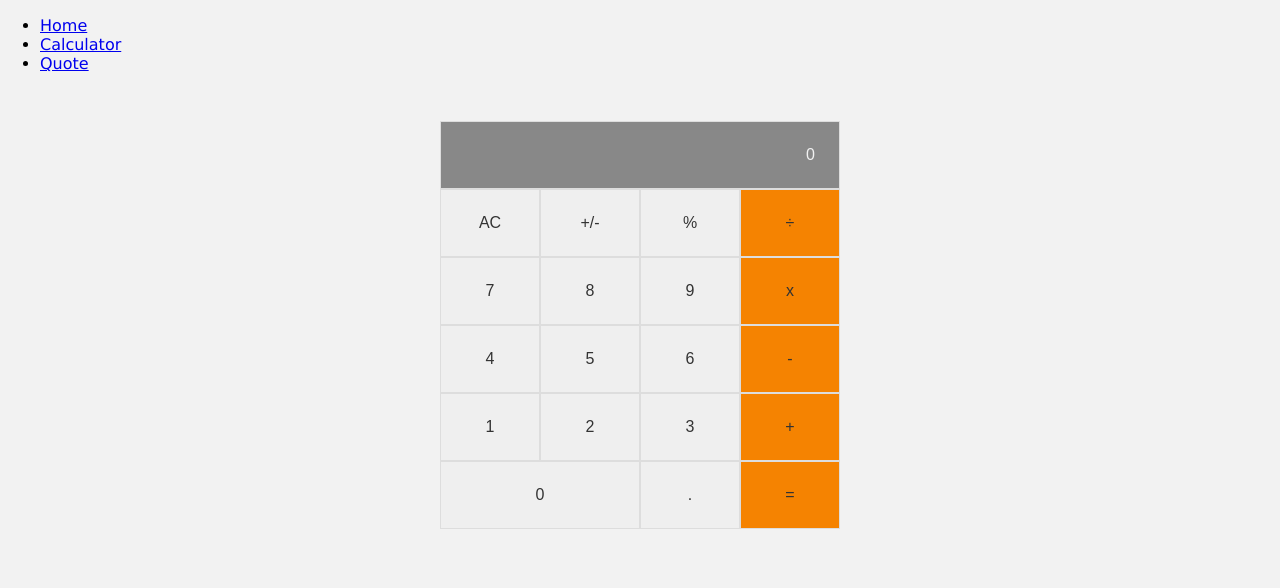
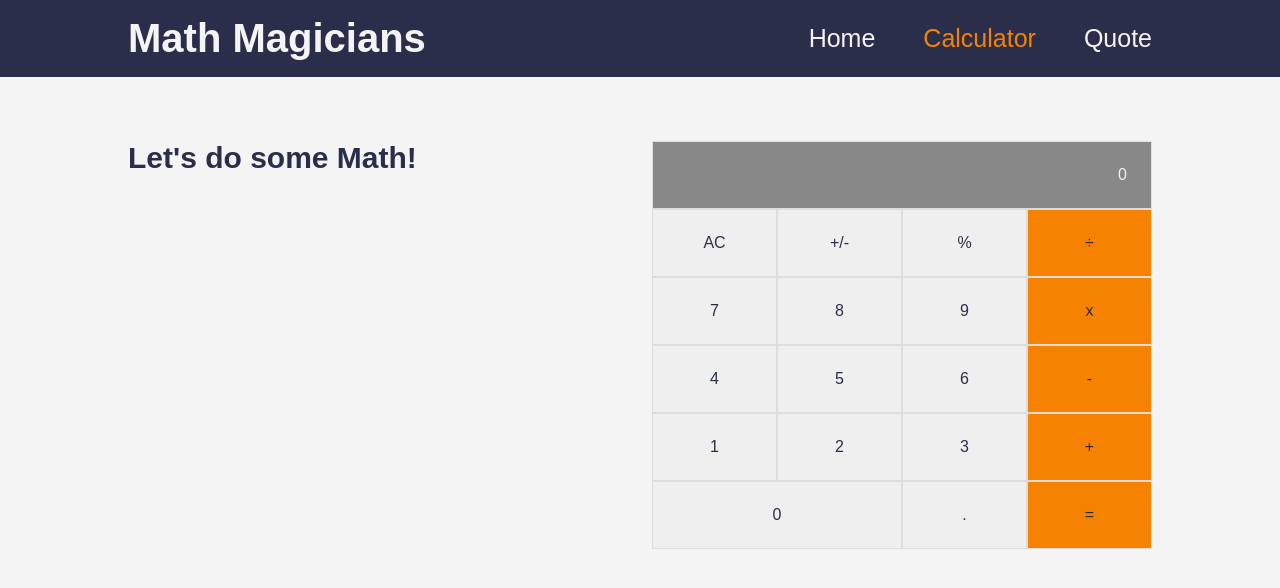
Before and after one commit to isaka-lumato/math-magicians-1, a React (Create React App) app: page /calculator in a window 1280 px wide. Shown: the top 588 px of the page. Built offline with nearby package versions, Linux system fonts and the light colour scheme.

Commit message:
Add style to Calculator page

```diff
--- a/src/App.css
+++ b/src/App.css
@@ -1,14 +1,41 @@
+* {
+  margin: 0;
+  padding: 0;
+}
+
 body {
   margin: 0;
-  font-family: Verdana, Geneva, Tahoma, sans-serif;
+  font-family: Arial, Helvetica, sans-serif;
   -webkit-font-smoothing: antialiased;
   -moz-osx-font-smoothing: grayscale;
-  background-color: #f2f2f2;
+  background-color: #f4f4f4;
+}
+
+.site-wrapper {
+  width: 100%;
+  height: 100vh;
+}
+
+/* Calculator Page */
+
+.calcWrapper {
+  width: 80%;
+  margin: 2rem auto;
+  display: flex;
+  flex-direction: column;
+  align-items: center;
+  row-gap: 2rem;
+}
+
+.mdHeading {
+  font-size: 30px;
+  text-align: center;
+  color: #2b2e4a;
 }
 
 .calc-container {
-  width: 400px;
-  margin: 3rem auto;
+  width: 500px;
+  text-align: center;
 }
 
 .button-wrap {
@@ -23,7 +50,7 @@ body {
   border: 1px solid #ddd;
   text-align: center;
   font-size: 16px;
-  color: #333;
+  color: #2b2e4a;
   padding: 1.5rem;
   cursor: pointer;
 }
@@ -58,3 +85,91 @@ body {
   /* Internet Explorer 10-11 */
   color: #f1f1f1;
 }
+
+/* Navbar */
+.navLinks {
+  list-style: none;
+  display: flex;
+}
+
+.navLink {
+  margin-right: 3rem;
+}
+
+.link {
+  color: #f4f4f4;
+  font-size: 25px;
+  text-decoration: none;
+}
+
+.link:hover {
+  text-decoration: underline;
+}
+
+.navLink:last-child {
+  margin-right: 0;
+}
+
+.active-link {
+  color: rgb(245, 131, 1);
+}
+
+.navBar {
+  background-color: #2b2e4a;
+}
+
+.navBarWrap {
+  width: 80%;
+  margin: 0 auto;
+  display: flex;
+  flex-direction: column;
+  align-items: center;
+  padding: 1rem 0;
+  row-gap: 1.5rem;
+}
+
+.bigHeading {
+  color: #f4f4f4;
+  font-size: 40px;
+}
+
+/* Home Page */
+
+.homePageWrap {
+  width: 80%;
+  margin: 2rem auto;
+  color: #2b2e4a;
+}
+
+.homeParagraph {
+  margin-top: 2rem;
+}
+
+@media (min-width: 800px) {
+  .navLink:last-child {
+    margin-right: 0;
+  }
+
+  .navBarWrap {
+    flex-direction: row;
+    justify-content: space-between;
+    align-items: center;
+    padding: 1rem 0;
+  }
+
+  /* Calculator Page */
+
+  .calcWrapper {
+    flex-direction: row;
+    column-gap: 3rem;
+    margin-top: 4rem;
+    justify-content: space-between;
+    align-items: flex-start;
+  }
+
+  .mdHeading {
+    font-size: 30px;
+    text-align: center;
+    color: #2b2e4a;
+  }
+}
--- a/src/App.js
+++ b/src/App.js
@@ -15,7 +15,7 @@ class App extends React.Component {
 
   render() {
     return (
-      <>
+      <div className="site-wrapper">
         <Navbar />
         <Switch>
           <Route exact path="/">
@@ -33,7 +33,7 @@ class App extends React.Component {
             <NotMatch />
           </Route>
         </Switch>
-      </>
+      </div>
     );
   }
 }
--- /dev/null
+++ b/src/components/Header.js
@@ -0,0 +1,9 @@
+import React from 'react';
+
+const Header = () => (
+  <div>
+    <h1 className="bigHeading">Math Magicians</h1>
+  </div>
+);
+
+export default Header;
--- a/src/components/calculator.js
+++ b/src/components/calculator.js
@@ -28,6 +28,10 @@ const Calculator = () => {
   }
 
   return (
+    <div className="calcWrapper">
+      <div>
+        <h2 className="mdHeading">Let&apos;s do some Math!</h2>
+      </div>
       <div className="calc-container">
         <div className="calc-wrap">
           <div className="button-wrap">
@@ -116,6 +120,7 @@ const Calculator = () => {
           </div>
         </div>
       </div>
+    </div>
   );
 };
 
--- a/src/pages/Home.js
+++ b/src/pages/Home.js
@@ -2,10 +2,24 @@ import React from 'react';
 
 const Home = () => (
   <div>
-    <div>
-      <h1>Hello Microverse</h1>
-      <h1>Hello Microverse</h1>
-      <h1>Hello Microverse</h1>
+    <div className="homePageWrap">
+      <h1>Welcome to our page</h1>
+      <p className="homeParagraph">
+        Lorem ipsum dolor sit amet, consectetur adipiscing elit. Fusce tellus
+        augue, tincidunt malesuada nulla sed, rutrum porttitor dui. Nunc egestas
+        lectus vitae ante aliquet lobortis. Integer nec elementum augue. Morbi
+        imperdiet gravida elit id pulvinar. Fusce scelerisque eleifend pretium.
+        In ultrices mi nec lacinia lacinia. Nulla facilisi. In vestibulum nulla
+        sed tempor vehicula.
+      </p>
+      <p className="homeParagraph">
+        Lorem ipsum dolor sit amet, consectetur adipiscing elit. Fusce tellus
+        augue, tincidunt malesuada nulla sed, rutrum porttitor dui. Nunc egestas
+        lectus vitae ante aliquet lobortis. Integer nec elementum augue. Morbi
+        imperdiet gravida elit id pulvinar. Fusce scelerisque eleifend pretium.
+        In ultrices mi nec laciniaslacinia. Nulla facilisi. In vestibulum nulla
+        sed tempor vehicula.
+      </p>
     </div>
   </div>
 );
--- a/src/pages/Navbar.js
+++ b/src/pages/Navbar.js
@@ -1,5 +1,6 @@
 import React from 'react';
 import { NavLink } from 'react-router-dom';
+import Header from '../components/Header';
 
 const Navbar = () => {
   const links = [
@@ -22,15 +23,18 @@ const Navbar = () => {
 
   return (
     <nav className="navBar">
-      <ul>
+      <div className="navBarWrap">
+        <Header />
+        <ul className="navLinks">
           {links.map((link) => (
-          <li key={link.id}>
-            <NavLink to={link.path} activeClassName="active-link" exact>
+            <li key={link.id} className="navLink">
+              <NavLink to={link.path} activeClassName="active-link" exact className="link">
                 {link.text}
               </NavLink>
             </li>
           ))}
         </ul>
+      </div>
     </nav>
   );
 };
```
Lines whose indentation alone changed are shown as unchanged.
